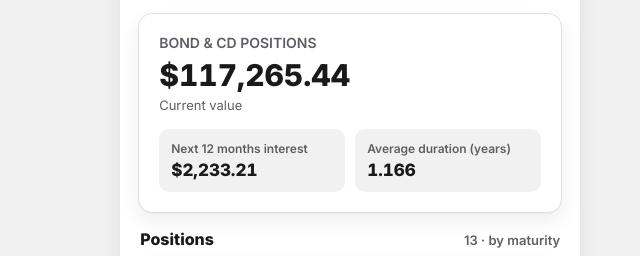
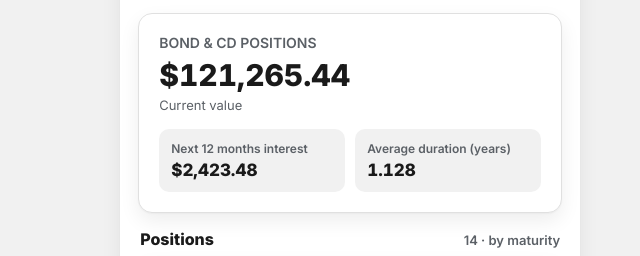
Before and after one commit to bank-boa/myaccounts, a plain HTML site: page invest.html in a window 1280 px wide. Shown: the part 218-474 px from the top of the page, 320-960 px from the left. Drawn offline with Linux system fonts and the light colour scheme.

```diff
--- a/invest.html
+++ b/invest.html
@@ -118,6 +118,7 @@
       {description: "CAPITAL ONE NATL 4.30000% 09/30/2027", account: "Individual - Z07950813", tag: "HYPO", cusip: "14042RUR0", assetClass: "CD", quantity: 500, coupon: 4.300, maturity: "09/30/2027", callStatus: "Call Protected", currentValue: 500},
       {description: "CAPITAL ONE NATL 4.50000% 10/05/2027", account: "Individual - Z07950813", tag: "HYPO", cusip: "14042RUS8", assetClass: "CD", quantity: 500, coupon: 4.500, maturity: "10/05/2027", callStatus: "Call Protected", currentValue: 500},
       {description: "ALLY BANK 4.25000% 10/12/2027", account: "Individual - Z07950813", tag: "HYPO", cusip: "02007GXY4", assetClass: "CD", quantity: 15000, coupon: 4.250, maturity: "10/12/2027", callStatus: "Call Protected", currentValue: 15000, termYears: 1},
+      {description: "ALLY BANK 4.76000% 11/30/2028", account: "Individual - Z07950813", tag: "HYPO", cusip: "02007GZK6", assetClass: "CD", quantity: 4000, coupon: 4.760, maturity: "11/30/2028", callStatus: "Call Protected", currentValue: 4000, termYears: 2},
   ];
 
   function parseMaturityDate(value) {
```
